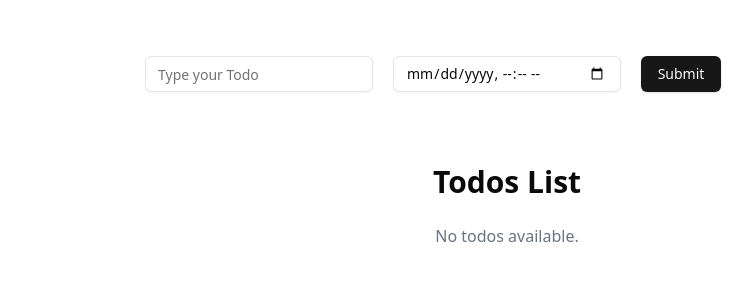
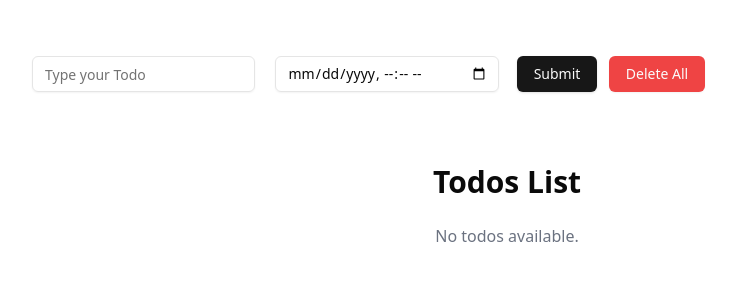
Before and after one commit to noorjsdivs/mern_todo_app, a Next.js app: page / in a window 1280 px wide. Shown: the top 300 px of the page, without its empty margins (133-885 px from the left). Built offline with nearby package versions, Linux system fonts and the light colour scheme.

Commit message:
add toastifly work

```diff
--- a/package.json
+++ b/package.json
@@ -19,6 +19,7 @@
     "react": "^18",
     "react-dom": "^18",
     "react-redux": "^9.1.2",
+    "react-toastify": "^10.0.5",
     "tailwind-merge": "^2.5.2",
     "tailwindcss-animate": "^1.0.7",
     "uuid": "^10.0.0"
--- a/src/app/TodosList.tsx
+++ b/src/app/TodosList.tsx
@@ -5,6 +5,7 @@ import React from "react";
 import { useSelector, useDispatch } from "react-redux";
 import { RootState, AppDispatch } from "@/store";
 import { removeTodo } from "@/store/todos/todoSlice";
+import { toast } from "react-toastify";
 
 const TodosList: React.FC = () => {
   const dispatch: AppDispatch = useDispatch();
@@ -12,6 +13,9 @@ const TodosList: React.FC = () => {
 
   // Handle deleting a todo
   const handleDelete = (id: string) => {
+    toast.error("Todo Removed", {
+      autoClose: 2000,
+    });
     dispatch(removeTodo(id));
   };
 
@@ -23,7 +27,9 @@ const TodosList: React.FC = () => {
       {/* Grid container for todos */}
       <div className="grid gap-6 grid-cols-1 sm:grid-cols-2 lg:grid-cols-3 xl:grid-cols-4">
         {allTodos.length === 0 ? (
-          <p className="text-center text-gray-500 col-span-full">No todos available.</p>
+          <p className="text-center text-gray-500 col-span-full">
+            No todos available.
+          </p>
         ) : (
           allTodos.map((item) => (
             <div
@@ -33,7 +39,9 @@ const TodosList: React.FC = () => {
               {/* Todo Content */}
               <div className="mb-3">
                 <h2 className="text-xl font-semibold">{item.text}</h2>
-                <p className="text-gray-500">{new Date(item.time).toLocaleString()}</p>
+                <p className="text-gray-500">
+                  {new Date(item.time).toLocaleString()}
+                </p>
               </div>
 
               {/* Action Button */}
--- a/src/app/layout.tsx
+++ b/src/app/layout.tsx
@@ -1,6 +1,8 @@
 import type { Metadata } from "next";
 import localFont from "next/font/local";
 import "./globals.css";
+import "react-toastify/dist/ReactToastify.css";
+
 import ProviderStore from "./ProviderStore";
 
 const geistSans = localFont({
--- a/src/app/page.tsx
+++ b/src/app/page.tsx
@@ -1,6 +1,7 @@
 import React from "react";
 import Todos from "./todos";
 import TodosList from "./TodosList";
+import { ToastContainer } from "react-toastify";
 
 const page = () => {
   return (
@@ -11,6 +12,7 @@ const page = () => {
       <div>
         <TodosList />
       </div>
+      <ToastContainer />
     </>
   );
 };
--- a/src/app/todos.tsx
+++ b/src/app/todos.tsx
@@ -1,9 +1,10 @@
 "use client";
 import { Button } from "@/components/ui/button";
 import { Input } from "@/components/ui/input";
-import { addTodo } from "@/store/todos/todoSlice";
+import { addTodo, deleteAllTodo } from "@/store/todos/todoSlice";
 import { useState } from "react";
 import { useDispatch } from "react-redux";
+import { toast } from "react-toastify";
 
 function Home() {
   const [text, setText] = useState("");
@@ -20,12 +21,20 @@ function Home() {
   function handleSubmit(e: React.FormEvent<HTMLFormElement>) {
     e.preventDefault();
     dispatch(addTodo({ text, time }));
+    toast.success("Todo Added", {
+      autoClose: 2000,
+    });
 
     setText("");
   }
+
+  function deleteAll() {
+    toast.success("All Todo Delete SuccessFully");
+    dispatch(deleteAllTodo());
+  }
   return (
     <form onSubmit={handleSubmit}>
-      <div className="grid grid-cols-3 gap-5 max-w-[800px]">
+      <div className="grid grid-cols-4 gap-5 max-w-[950px]">
         <Input
           required
           onChange={handleText}
@@ -39,11 +48,16 @@ function Home() {
           onChange={handleTime}
           value={time}
           type="datetime-local"
-          className=""
+          className="w-56"
         />
-        <Button type="submit" className="w-20">
-          Submit
-        </Button>
+        <div className=" flex gap-3">
+          <Button type="submit" className="w-20">
+            Submit
+          </Button>
+          <Button onClick={deleteAll} variant={"destructive"} className="w-24 ">
+            Delete All
+          </Button>
+        </div>
       </div>
     </form>
   );
```
Also changed, not shown: 1 other file (tests, documents, lock files or other folders).
